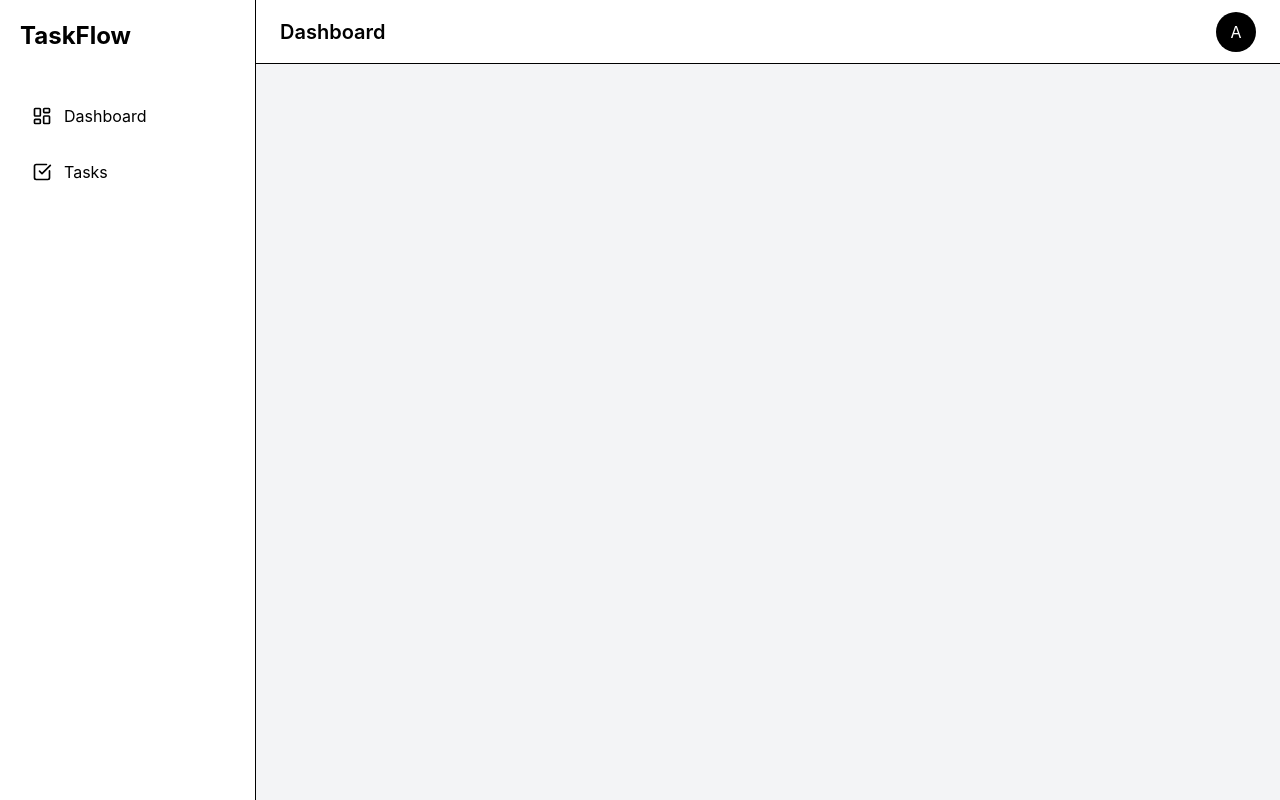
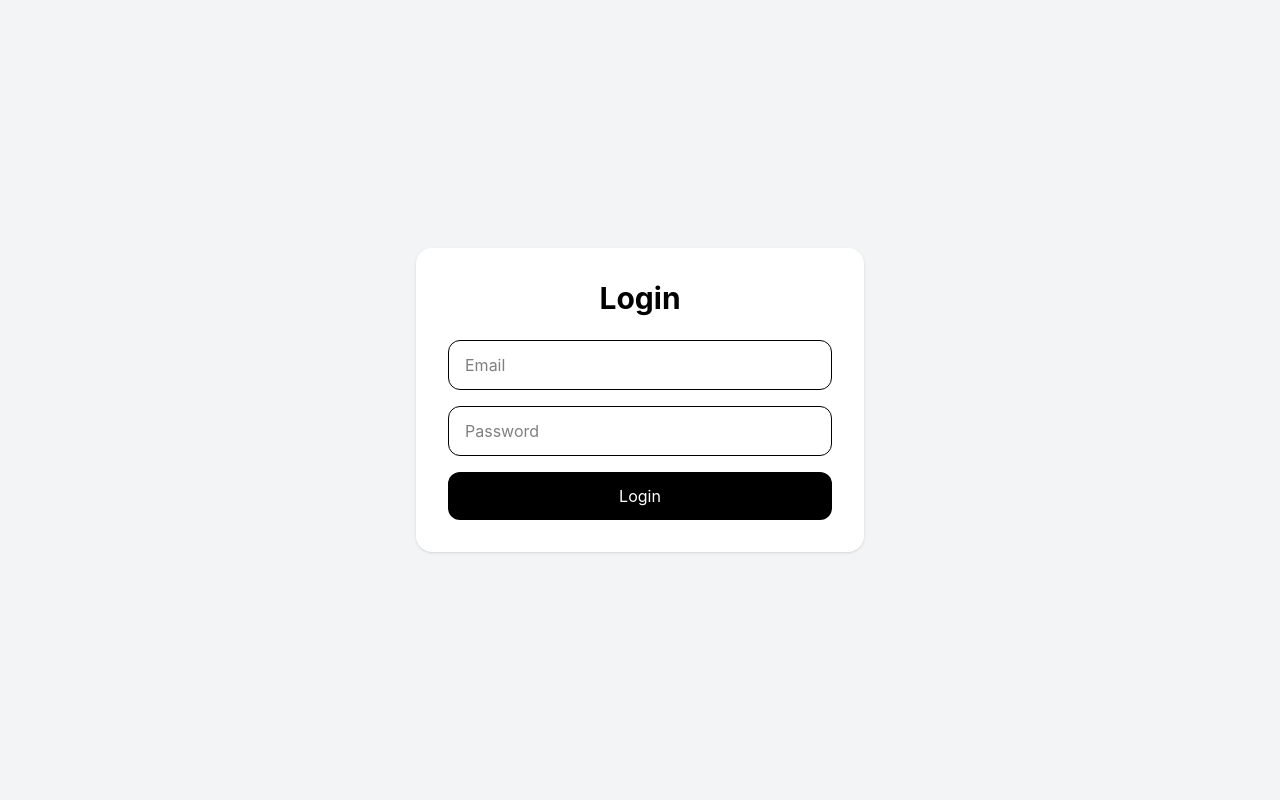
Before and after one commit to MHD-Lamine/taskflow-client, a React (Vite) app: page /login in a window 1280 px wide. Built offline with nearby package versions, Linux system fonts and the light colour scheme.

Commit message:
feat: implement frontend authentication system

```diff
--- a/src/App.jsx
+++ b/src/App.jsx
@@ -1,12 +1,15 @@
 import AppRoutes from "./app/router/AppRoutes";
 
 import { TasksProvider } from "./features/tasks/context/TasksContext";
+import { AuthProvider } from "./features/auth/context/AuthContext";
 
 function App() {
   return (
-    <TasksProvider>
-      <AppRoutes />
-    </TasksProvider>
+    <AuthProvider>
+      <TasksProvider>
+        <AppRoutes />
+      </TasksProvider>
+    </AuthProvider>
   );
 }
 
--- a/src/app/router/AppRoutes.jsx
+++ b/src/app/router/AppRoutes.jsx
@@ -5,15 +5,37 @@ import MainLayout from "../../shared/layouts/MainLayout";
 import DashboardPage from "../../features/dashboard/pages/DashboardPage";
 import TasksPage from "../../features/tasks/pages/TasksPage";
 
+import LoginPage from "../../features/auth/pages/LoginPage";
+
+import ProtectedRoute from "../../shared/components/ProtectedRoute";
+
 function AppRoutes() {
   return (
-    <MainLayout>
-      <Routes>
-        <Route path="/" element={<DashboardPage />} />
+    <Routes>
+      <Route path="/login" element={<LoginPage />} />
 
-        <Route path="/tasks" element={<TasksPage />} />
-      </Routes>
-    </MainLayout>
+      <Route
+        path="/"
+        element={
+          <ProtectedRoute>
+            <MainLayout>
+              <DashboardPage />
+            </MainLayout>
+          </ProtectedRoute>
+        }
+      />
+
+      <Route
+        path="/tasks"
+        element={
+          <ProtectedRoute>
+            <MainLayout>
+              <TasksPage />
+            </MainLayout>
+          </ProtectedRoute>
+        }
+      />
+    </Routes>
   );
 }
 
--- /dev/null
+++ b/src/features/auth/context/AuthContext.jsx
@@ -0,0 +1,53 @@
+import {
+  createContext,
+  useContext,
+  useEffect,
+  useState,
+} from "react";
+
+const AuthContext = createContext();
+
+export function AuthProvider({ children }) {
+  const [user, setUser] = useState(null);
+
+  useEffect(() => {
+    const storedUser =
+      localStorage.getItem("user");
+
+    if (storedUser) {
+      setUser(JSON.parse(storedUser));
+    }
+  }, []);
+
+  const login = (userData) => {
+    setUser(userData);
+
+    localStorage.setItem(
+      "user",
+      JSON.stringify(userData)
+    );
+  };
+
+  const logout = () => {
+    setUser(null);
+
+    localStorage.removeItem("user");
+  };
+
+  return (
+    <AuthContext.Provider
+      value={{
+        user,
+        login,
+        logout,
+        isAuthenticated: !!user,
+      }}
+    >
+      {children}
+    </AuthContext.Provider>
+  );
+}
+
+export function useAuth() {
+  return useContext(AuthContext);
+}
--- /dev/null
+++ b/src/features/auth/pages/LoginPage.jsx
@@ -0,0 +1,78 @@
+import { useState } from "react";
+import { useNavigate } from "react-router-dom";
+
+import toast from "react-hot-toast";
+
+import { useAuth } from "../context/AuthContext";
+
+function LoginPage() {
+  const [email, setEmail] = useState("");
+  const [password, setPassword] =
+    useState("");
+
+  const { login } = useAuth();
+
+  const navigate = useNavigate();
+
+  const handleSubmit = (e) => {
+    e.preventDefault();
+
+    if (!email || !password) {
+      toast.error("Tous les champs sont requis");
+      return;
+    }
+
+    const fakeUser = {
+      id: 1,
+      name: "Admin",
+      email,
+    };
+
+    login(fakeUser);
+
+    toast.success("Connexion réussie");
+
+    navigate("/");
+  };
+
+  return (
+    <div className="min-h-screen flex items-center justify-center bg-gray-100">
+      <div className="bg-white p-8 rounded-2xl shadow-sm w-full max-w-md">
+        <h1 className="text-3xl font-bold mb-6 text-center">
+          Login
+        </h1>
+
+        <form
+          onSubmit={handleSubmit}
+          className="space-y-4"
+        >
+          <input
+            type="email"
+            placeholder="Email"
+            className="w-full border rounded-xl px-4 py-3 outline-none"
+            value={email}
+            onChange={(e) =>
+              setEmail(e.target.value)
+            }
+          />
+
+          <input
+            type="password"
+            placeholder="Password"
+            className="w-full border rounded-xl px-4 py-3 outline-none"
+            value={password}
+            onChange={(e) =>
+              setPassword(e.target.value)
+            }
+          />
+
+          <button className="w-full bg-black text-white py-3 rounded-xl">
+            Login
+          </button>
+        </form>
+      </div>
+    </div>
+  );
+}
+
+export default LoginPage;
--- a/src/shared/components/Navbar.jsx
+++ b/src/shared/components/Navbar.jsx
@@ -1,14 +1,27 @@
+import { LogOut } from "lucide-react";
+
+import { useAuth } from "../../features/auth/context/AuthContext";
+
 function Navbar() {
+  const { user, logout } = useAuth();
+
   return (
     <header className="h-16 bg-white border-b px-6 flex items-center justify-between">
       <h2 className="text-xl font-semibold">
         Dashboard
       </h2>
 
-      <div className="flex items-center gap-3">
-        <div className="w-10 h-10 rounded-full bg-black text-white flex items-center justify-center">
-          A
-        </div>
+      <div className="flex items-center gap-4">
+        <span className="font-medium">
+          {user?.name}
+        </span>
+
+        <button
+          onClick={logout}
+          className="text-red-500"
+        >
+          <LogOut size={20} />
+        </button>
       </div>
     </header>
   );
--- /dev/null
+++ b/src/shared/components/ProtectedRoute.jsx
@@ -0,0 +1,15 @@
+import { Navigate } from "react-router-dom";
+
+import { useAuth } from "../../features/auth/context/AuthContext";
+
+function ProtectedRoute({ children }) {
+  const { isAuthenticated } = useAuth();
+
+  if (!isAuthenticated) {
+    return <Navigate to="/login" />;
+  }
+
+  return children;
+}
+
+export default ProtectedRoute;
```
